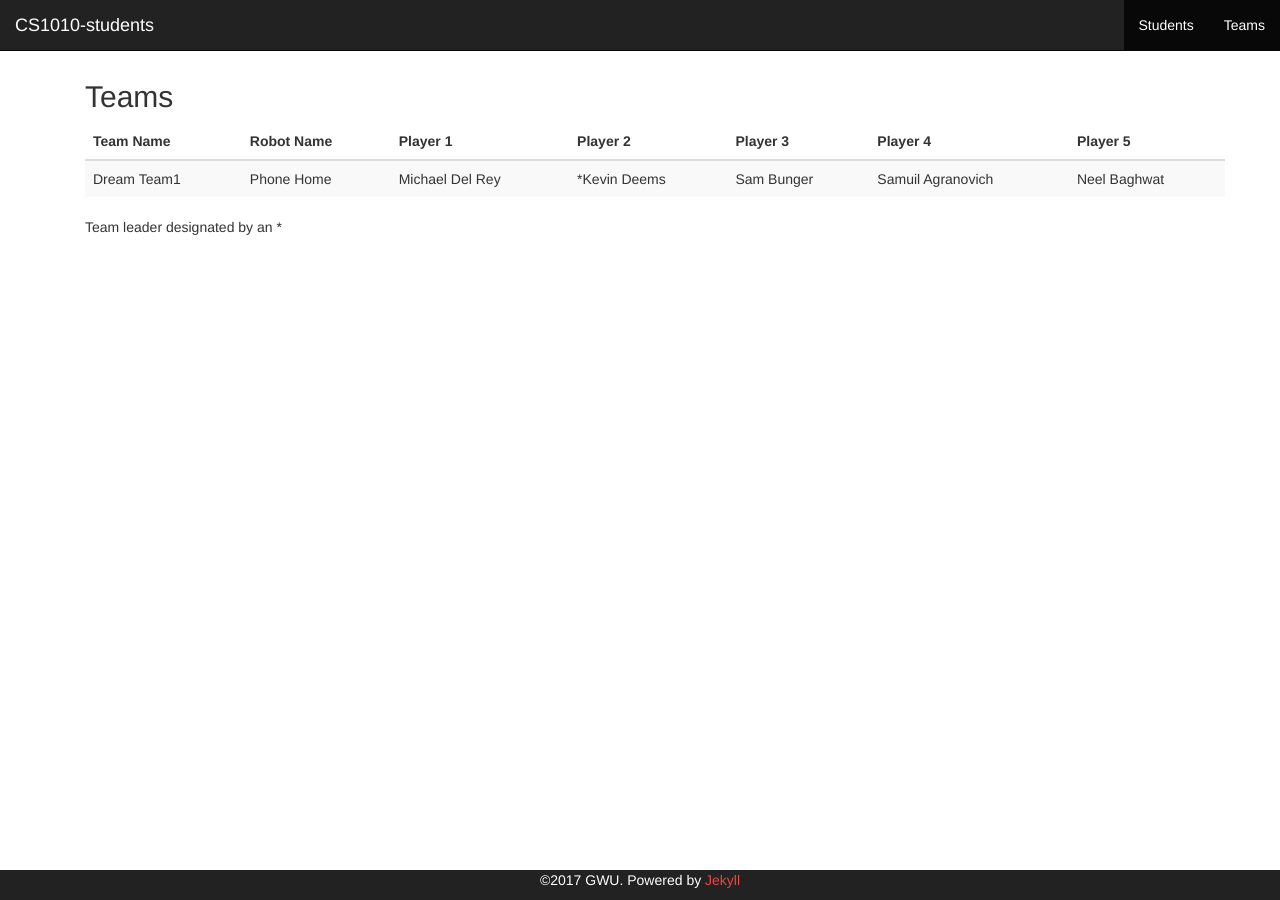
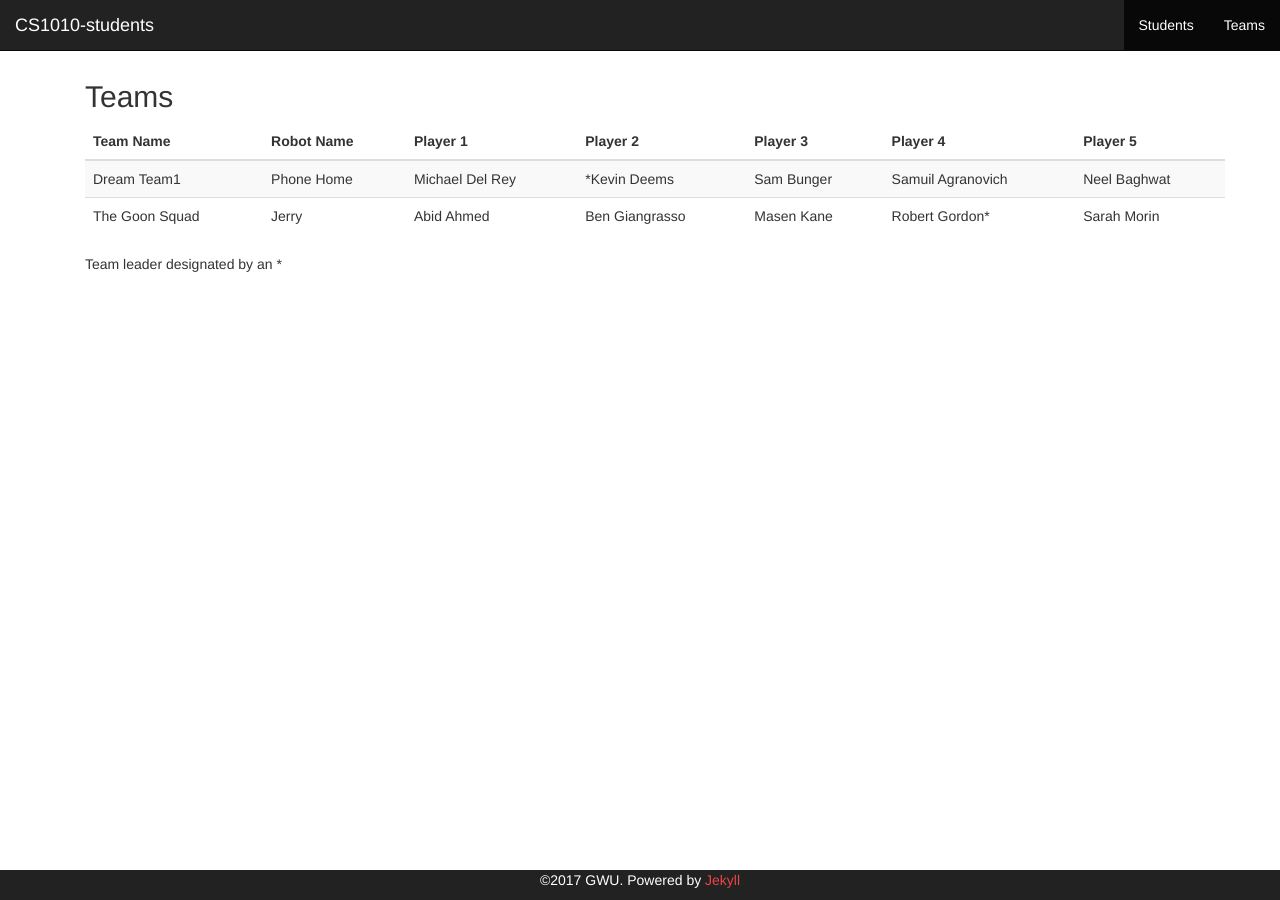
Before and after one commit to mdavidson022/CS1010-students, a Jekyll site: the page built from teams.html, in a window 1280 px wide. Built offline with Jekyll 4.4.1, drawn with Linux system fonts in a browser that asks for light colours.

Commit message:
Added The Goon Squad's information

```diff
--- a/teams.html
+++ b/teams.html
@@ -36,6 +36,15 @@ layout: default
 			  <td>Samuil Agranovich</td>
 			  <td>Neel Baghwat</td>
 			</tr>
+			<tr>
+			  <td>The Goon Squad</td>
+		          <td>Jerry</td>
+			  <td>Abid Ahmed</td>
+			  <td>Ben Giangrasso</td>
+			  <td>Masen Kane</td>
+		          <td>Robert Gordon*</td>
+			  <td>Sarah Morin</td>
+			</tr>
 		</tbody>
 	</table>
 </div>
```
